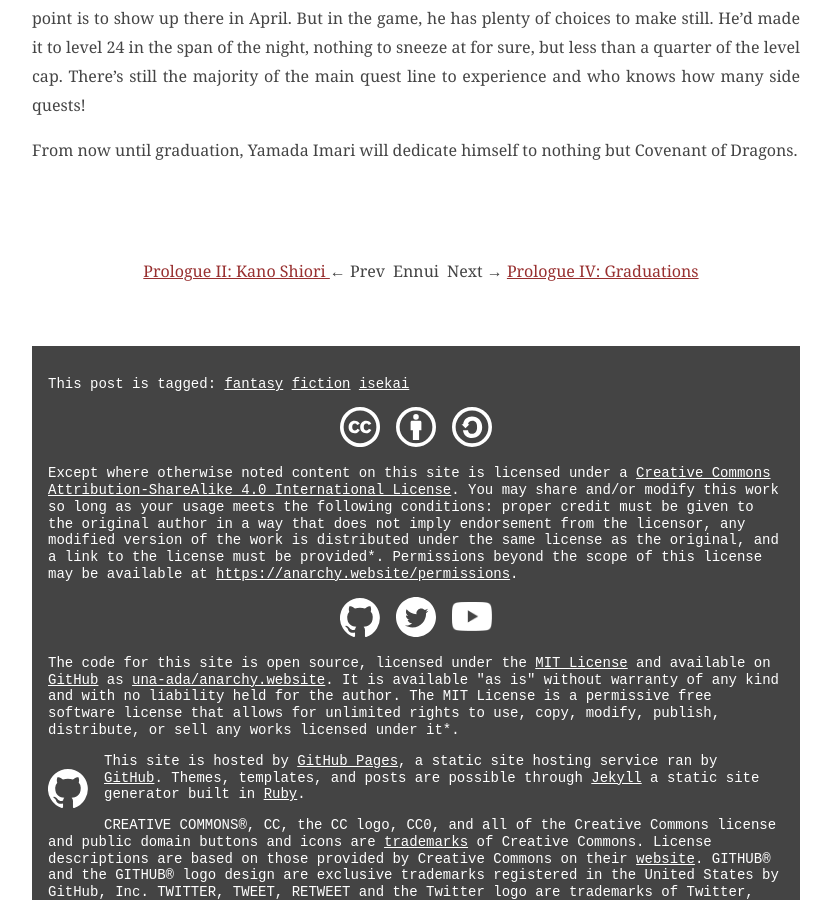
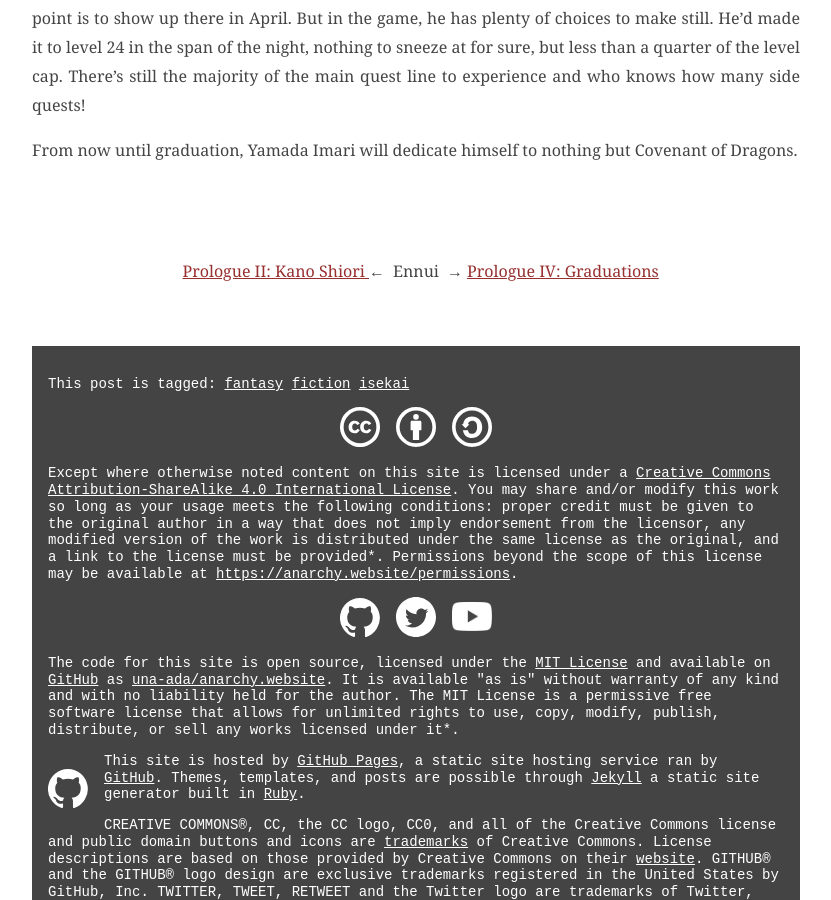
Before and after one commit to una-ada/anarchy.website, a Jekyll site: the page built from _posts/2023-04-03-0x002.md, in a window 1280 px wide and 900 px high, scrolled down 2712 px. Shown: the whole window, without its empty margins (224-1055 px from the left). Built offline with Jekyll 4.4.1, drawn with Linux system fonts in a browser that asks for light colours; some web fonts are replaced.

Commit message:
fix navigation layout

```diff
--- a/_data/series.yml
+++ b/_data/series.yml
@@ -12,9 +12,8 @@
   entry: Part
   title: Bopomo Development Log
   type: series
-color:
-  entry: Part
-  title: Colorimetry and Graphics
+optics:
+  title: Optics and Graphics
   type: series
 cute:
   abbr: CUTE
--- a/_includes/navigation.html
+++ b/_includes/navigation.html
@@ -20,7 +20,10 @@
                     {%- else -%}
                         <a href="{{prev.url}}">{{prev.title}}</a>
                     {%- endif -%}
-                    &#32;&larr; {{l10n_prev}}
+                    &#32;&larr;&#32;
+                    {%- if paginator -%}
+                      {{l10n_prev}}
+                    {%- endif -%}
                 {%- endif -%}</div>
             <div class="navigation__center">
                 {%- if paginator -%}
@@ -37,7 +40,10 @@
             </div>
             <div class="navigation__next">
                 {%- if next -%}
-                    {{l10n_next}} &rarr;&#32;
+                    {%- if paginator -%}
+                      {{l10n_next}}
+                    {%- endif -%}
+                    &#32;&rarr;&#32;
                     {%- if paginator -%}
                         <a href="{{paginator.next_page_path}}">
                             Page {{paginator.next_page}}
```
